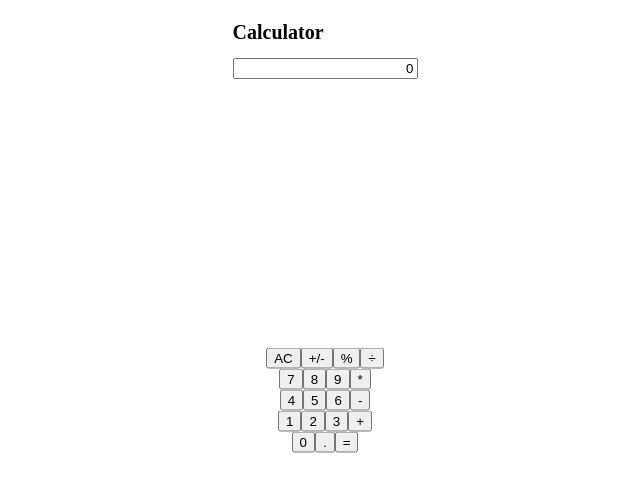
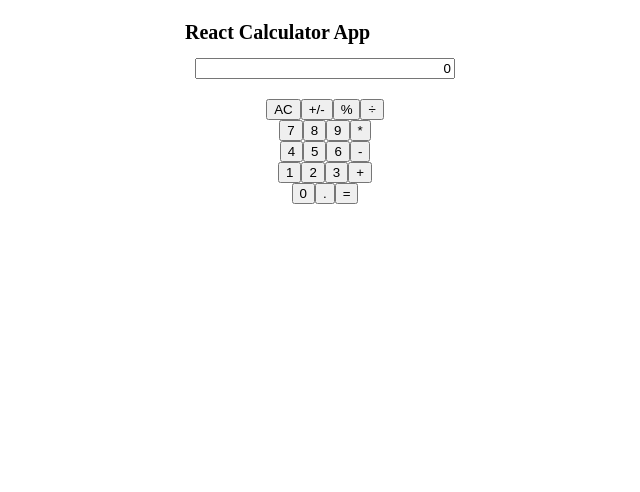
Before and after one commit to zilton7/react-calc, a React (Create React App) app: page / in a window 1280 px wide. Shown: the top 492 px of the page, without its empty margins (315-955 px from the left). Built offline with nearby package versions, Linux system fonts and the light colour scheme.

Commit message:
Update styling

```diff
--- a/src/components/App.js
+++ b/src/components/App.js
@@ -1,9 +1,9 @@
 /* eslint-disable react/no-unused-state */
-import React, { Component } from 'react';
-import Display from './Display';
-import ButtonPanel from './ButtonPanel';
-import '../styles/App.scss';
-import calculate from '../logic/calculate';
+import React, { Component } from "react";
+import Display from "./Display";
+import ButtonPanel from "./ButtonPanel";
+import "../styles/App.scss";
+import calculate from "../logic/calculate";
 
 class App extends Component {
   constructor(props) {
@@ -31,7 +31,7 @@ class App extends Component {
 
     return (
       <>
-        <h1>Calculator</h1>
+        <h1>React Calculator App</h1>
         <Display calculation={next || total} />
         <ButtonPanel
           clickHandler={(e) => this.handleClick(e.target.innerText)}
--- a/src/components/Display.js
+++ b/src/components/Display.js
@@ -3,14 +3,10 @@ import React from 'react';
 
 function Display({ calculation }) {
   return (
-    <>
+    <div className="display">
       <input id="result" value={calculation || '0'} />
-    </>
+    </div>
   );
 }
 
-Display.defaultProps = {
-  result: null,
-};
-
 export default Display;
--- a/src/styles/App.scss
+++ b/src/styles/App.scss
@@ -9,15 +9,18 @@ body {
 }
 
 .button-panel {
-  top: 50%;
-  left: 50%;
-  position: absolute;
-  transform: translate(-50%, -50%);
-  margin: 0 auto;
+  margin: 2rem auto;
   width: 28rem;
   text-align: center;
 }
 
 input#result {
   text-align: right;
+  width: 100%;
+  margin: 0 1rem;
 }
+
+.display {
+  display: flex;
+  justify-content: center;
+}
```
Also changed, not shown: app_screenshot.png.
